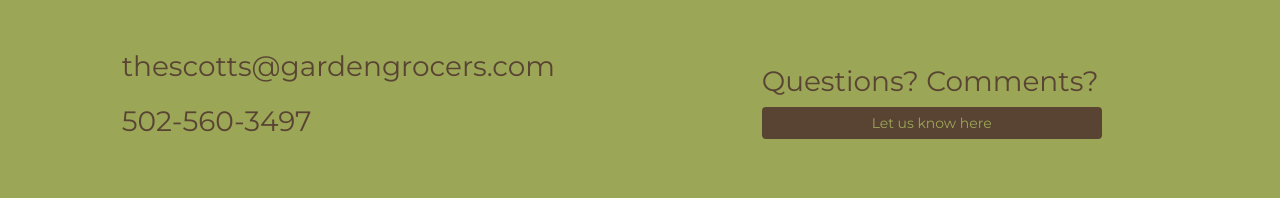
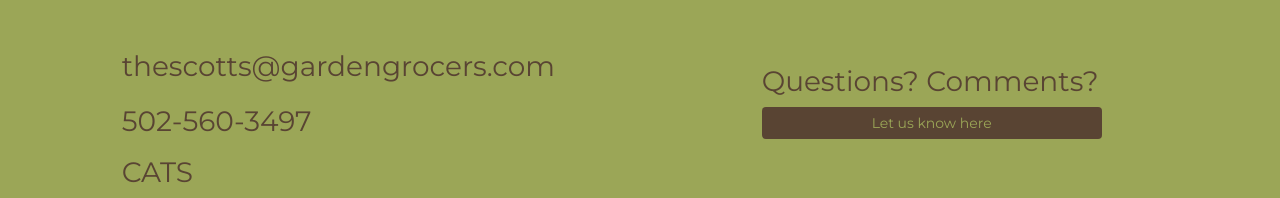
Before and after one commit to alyssapratt/fake-biz-site, a plain HTML site: page index.html in a window 1280 px wide. Shown: the part 1554-1752 px from the top of the page. Drawn offline with nearby package versions, Linux system fonts and the light colour scheme; a web font is replaced by a local one.

Commit message:
Update index.html

```diff
--- a/index.html
+++ b/index.html
@@ -97,6 +97,7 @@
       <div class = "col-sm-offset-1 col-sm-5">
         <a href ="#">thescotts@gardengrocers.com</a>
         <h2>502-560-3497</h2>
+        <h2>CATS</h2>
       </div>
       <div class = "col-sm-offset-1 col-sm-5">
         <h3>Questions? Comments? </h3>
```
